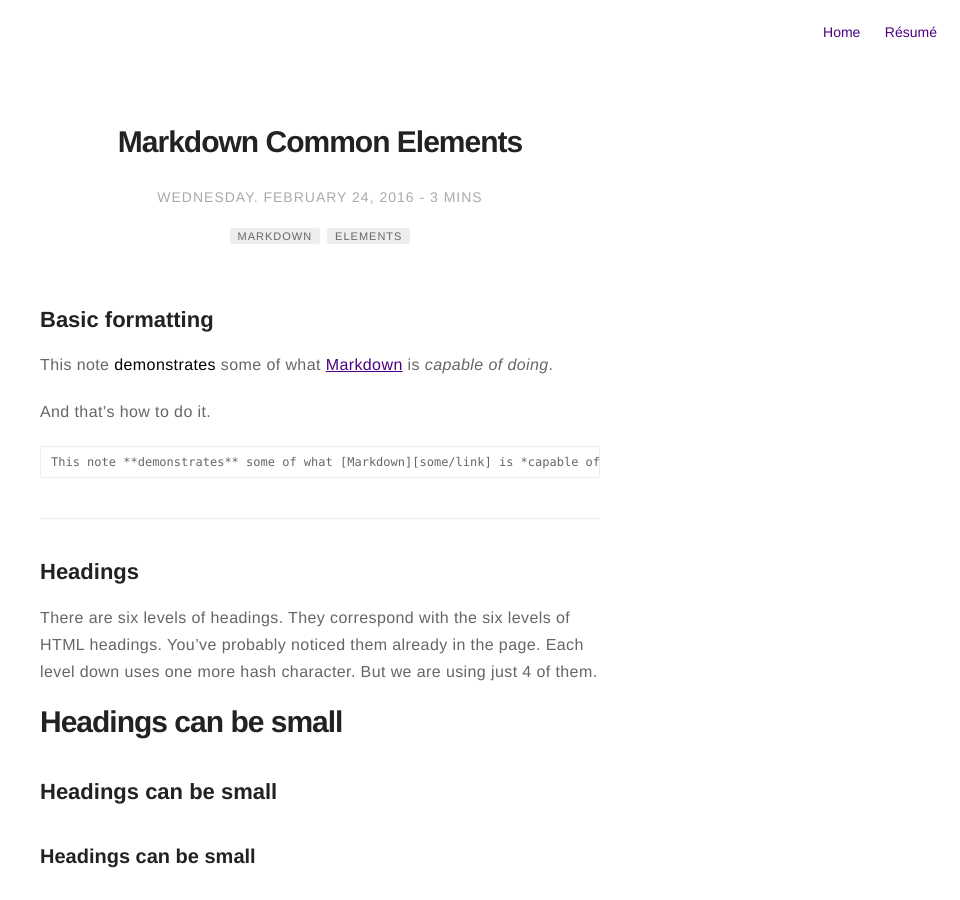
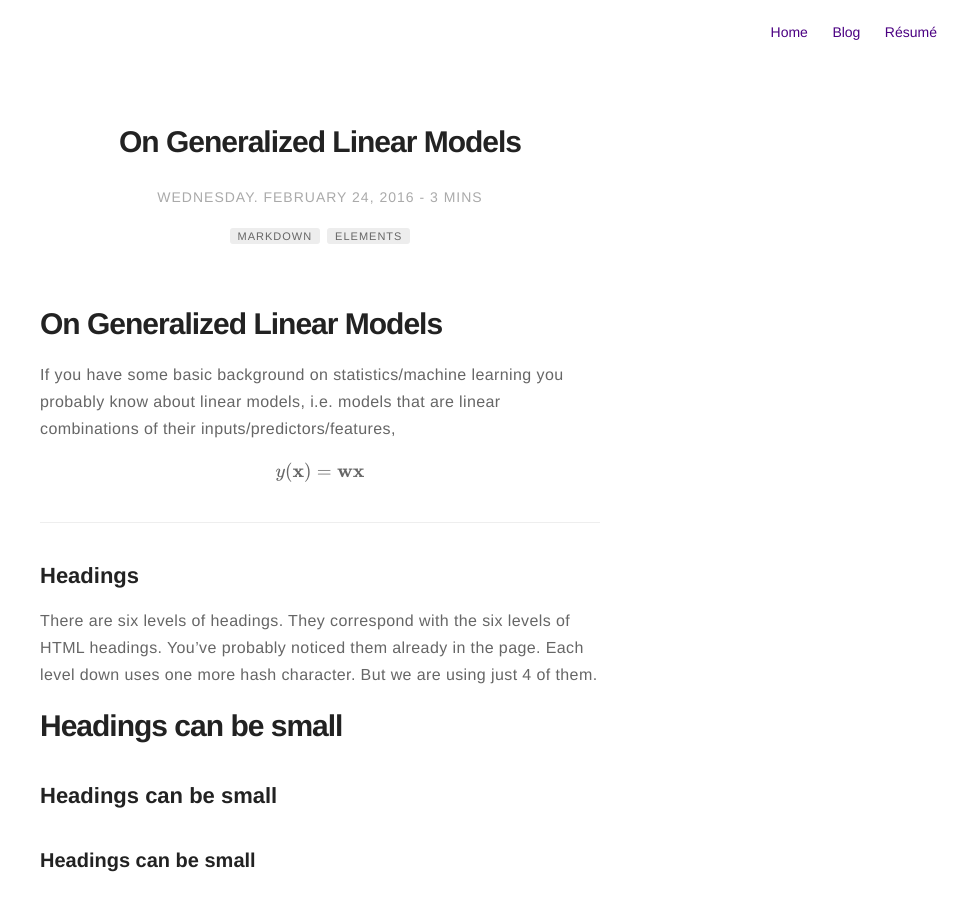
Before and after one commit to diegoarri91/diegoarri91.github.io, a Jekyll site: the page built from _posts/2016-02-24-markdown-common-elements.markdown, in a window 1280 px wide and 900 px high. Shown: the whole window, without its empty margins (320-1280 px from the left). Built offline with Jekyll 4.4.1, drawn with Linux system fonts in a browser that asks for light colours; nearby versions of some CDN libraries; formulas are drawn with MathJax 3; some of the changed text lies outside the part shown.

Commit message:
trying adding content

```diff
--- a/_config.yml
+++ b/_config.yml
@@ -44,7 +44,7 @@ googlescholar: UxIKx50AAAAJ
 authors:
   diegoarri91:
     name: Diego M. Arribas
-    bio: A Man who travels the world eating noodles
+    bio: Physicist turned neuroscientist turned machine learning practitioner. Consistent mate drinker.
     external-image: false
     picture: assets/images/profile.jpg
 
@@ -66,7 +66,7 @@ pagination:
 
 # if you don't need "about" or "blog", comment them out below
 # about: true
-# blog: true
+blog: true
 
 # do you want to show the "read time" of the posts?
 read-time: true
--- a/_layouts/post.html
+++ b/_layouts/post.html
@@ -47,3 +47,5 @@ layout: page
 {% if site.disqus.categories contains page.category %}
     {% include disqus.html %}
 {% endif %}
+
+<script src="https://cdn.mathjax.org/mathjax/latest/MathJax.js?config=TeX-AMS-MML_HTMLorMML" type="text/javascript"></script>
--- a/_posts/2016-02-24-markdown-common-elements.markdown
+++ b/_posts/2016-02-24-markdown-common-elements.markdown
@@ -1,5 +1,5 @@
 ---
-title: "Markdown Common Elements"
+title: "On Generalized Linear Models"
 layout: post
 date: 2016-02-24 22:44
 image: /assets/images/markdown.jpg
@@ -9,19 +9,18 @@ tag:
 - elements
 star: true
 category: blog
-author: johndoe
+author: diegoarri91
 description: Markdown summary with different options
 ---
 
-## Basic formatting
+# On Generalized Linear Models
 
-This note **demonstrates** some of what [Markdown][1] is *capable of doing*.
+If you have some basic background on statistics/machine learning you probably know about linear models, i.e. models that
+are linear combinations of their inputs/predictors/features,
 
-And that's how to do it.
-
-{% highlight html %}
-This note **demonstrates** some of what [Markdown][some/link] is *capable of doing*.
-{% endhighlight %}
+$$
+y(\textbf{x}) = \textbf{w} \textbf{x}
+$$
 
 ---
 
```
Also changed, not shown: 9 other files.
